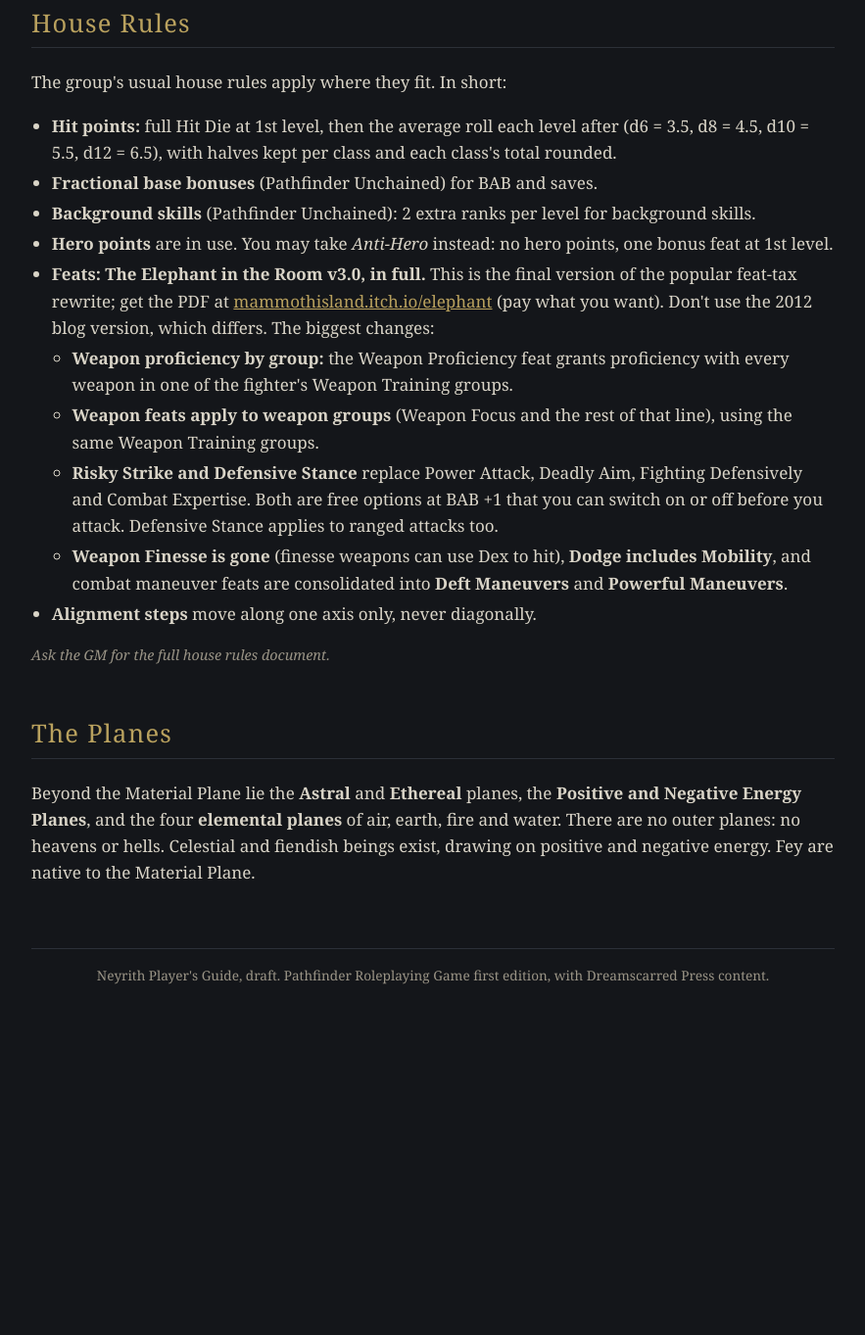
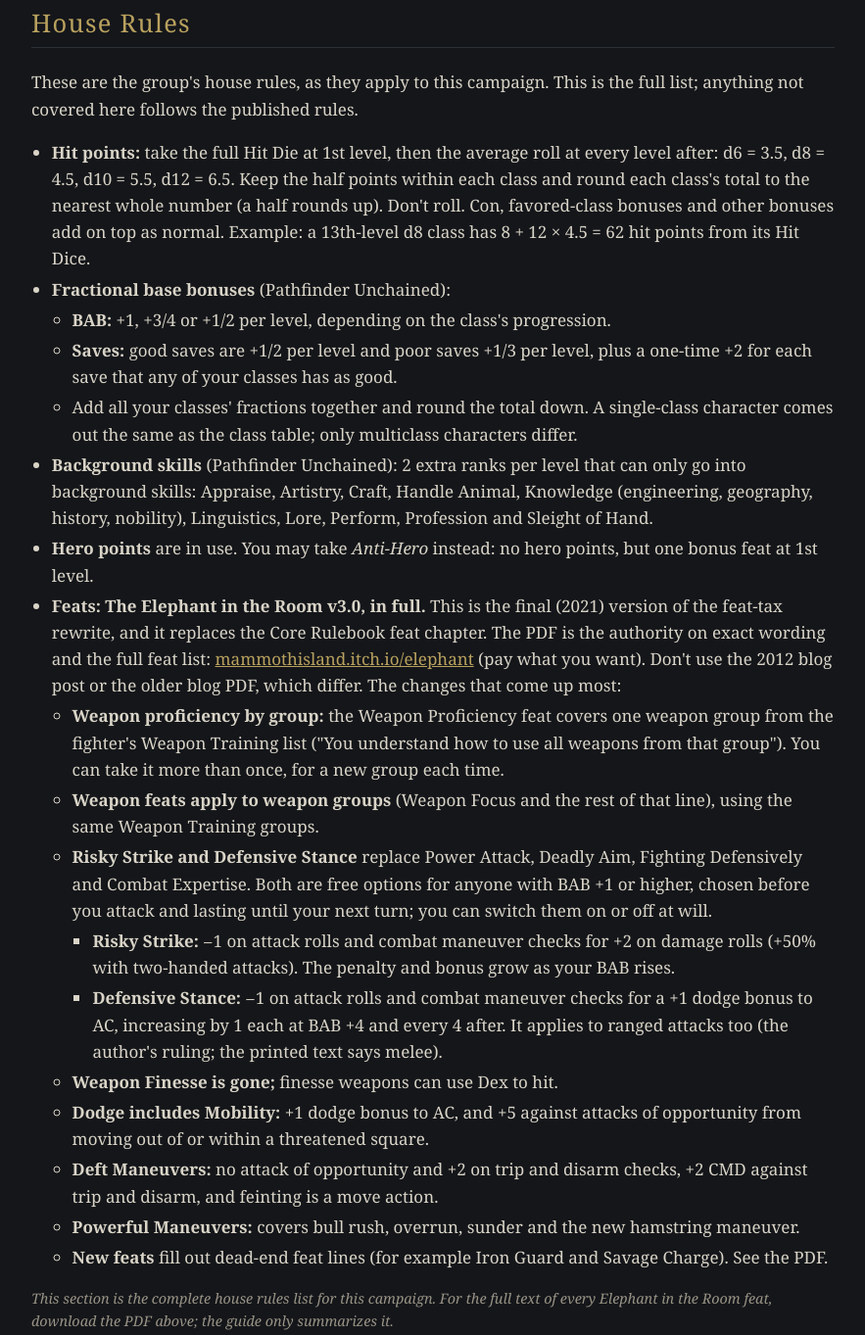
Before and after one commit to NoctuaeSophos/neyrith-players-guide, a plain HTML site: page index.html in a window 1280 px wide. Shown: the part 8115-9478 px from the top of the page at 98% size, without its empty margins (198-1081 px from the left). Before the commit the page ends 9202 px from the top, so only its background shows below. Drawn offline with Linux system fonts and the light colour scheme.

Commit message:
Guide: full house rules list in the guide; drop alignment steps (RAW)
Co-Authored-By: Claude Opus 5.5 <noreply@anthropic.com>

```diff
--- a/index.html
+++ b/index.html
@@ -257,23 +257,37 @@
 
 <section id="rules">
 <h2>House Rules</h2>
-<p>The group's usual house rules apply where they fit. In short:</p>
+<p>These are the group's house rules, as they apply to this campaign. This is the full list; anything not covered here follows the published rules.</p>
 <ul>
-  <li><strong>Hit points:</strong> full Hit Die at 1st level, then the average roll each level after (d6 = 3.5, d8 = 4.5, d10 = 5.5, d12 = 6.5), with halves kept per class and each class's total rounded.</li>
-  <li><strong>Fractional base bonuses</strong> (Pathfinder Unchained) for BAB and saves.</li>
-  <li><strong>Background skills</strong> (Pathfinder Unchained): 2 extra ranks per level for background skills.</li>
-  <li><strong>Hero points</strong> are in use. You may take <em>Anti-Hero</em> instead: no hero points, one bonus feat at 1st level.</li>
-  <li><strong>Feats: The Elephant in the Room v3.0, in full.</strong> This is the final version of the popular feat-tax rewrite; get the PDF at <a href="https://mammothisland.itch.io/elephant">mammothisland.itch.io/elephant</a> (pay what you want). Don't use the 2012 blog version, which differs. The biggest changes:
+  <li><strong>Hit points:</strong> take the full Hit Die at 1st level, then the average roll at every level after: d6 = 3.5, d8 = 4.5, d10 = 5.5, d12 = 6.5. Keep the half points within each class and round each class's total to the nearest whole number (a half rounds up). Don't roll. Con, favored-class bonuses and other bonuses add on top as normal. Example: a 13th-level d8 class has 8 + 12 &times; 4.5 = 62 hit points from its Hit Dice.</li>
+  <li><strong>Fractional base bonuses</strong> (Pathfinder Unchained):
     <ul>
-      <li><strong>Weapon proficiency by group:</strong> the Weapon Proficiency feat grants proficiency with every weapon in one of the fighter's Weapon Training groups.</li>
-      <li><strong>Weapon feats apply to weapon groups</strong> (Weapon Focus and the rest of that line), using the same Weapon Training groups.</li>
-      <li><strong>Risky Strike and Defensive Stance</strong> replace Power Attack, Deadly Aim, Fighting Defensively and Combat Expertise. Both are free options at BAB +1 that you can switch on or off before you attack. Defensive Stance applies to ranged attacks too.</li>
-      <li><strong>Weapon Finesse is gone</strong> (finesse weapons can use Dex to hit), <strong>Dodge includes Mobility</strong>, and combat maneuver feats are consolidated into <strong>Deft Maneuvers</strong> and <strong>Powerful Maneuvers</strong>.</li>
+      <li><strong>BAB:</strong> +1, +3/4 or +1/2 per level, depending on the class's progression.</li>
+      <li><strong>Saves:</strong> good saves are +1/2 per level and poor saves +1/3 per level, plus a one-time +2 for each save that any of your classes has as good.</li>
+      <li>Add all your classes' fractions together and round the total down. A single-class character comes out the same as the class table; only multiclass characters differ.</li>
     </ul>
   </li>
-  <li><strong>Alignment steps</strong> move along one axis only, never diagonally.</li>
+  <li><strong>Background skills</strong> (Pathfinder Unchained): 2 extra ranks per level that can only go into background skills: Appraise, Artistry, Craft, Handle Animal, Knowledge (engineering, geography, history, nobility), Linguistics, Lore, Perform, Profession and Sleight of Hand.</li>
+  <li><strong>Hero points</strong> are in use. You may take <em>Anti-Hero</em> instead: no hero points, but one bonus feat at 1st level.</li>
+  <li><strong>Feats: The Elephant in the Room v3.0, in full.</strong> This is the final (2021) version of the feat-tax rewrite, and it replaces the Core Rulebook feat chapter. The PDF is the authority on exact wording and the full feat list: <a href="https://mammothisland.itch.io/elephant">mammothisland.itch.io/elephant</a> (pay what you want). Don't use the 2012 blog post or the older blog PDF, which differ. The changes that come up most:
+    <ul>
+      <li><strong>Weapon proficiency by group:</strong> the Weapon Proficiency feat covers one weapon group from the fighter's Weapon Training list ("You understand how to use all weapons from that group"). You can take it more than once, for a new group each time.</li>
+      <li><strong>Weapon feats apply to weapon groups</strong> (Weapon Focus and the rest of that line), using the same Weapon Training groups.</li>
+      <li><strong>Risky Strike and Defensive Stance</strong> replace Power Attack, Deadly Aim, Fighting Defensively and Combat Expertise. Both are free options for anyone with BAB +1 or higher, chosen before you attack and lasting until your next turn; you can switch them on or off at will.
+        <ul>
+          <li><strong>Risky Strike:</strong> &minus;1 on attack rolls and combat maneuver checks for +2 on damage rolls (+50% with two-handed attacks). The penalty and bonus grow as your BAB rises.</li>
+          <li><strong>Defensive Stance:</strong> &minus;1 on attack rolls and combat maneuver checks for a +1 dodge bonus to AC, increasing by 1 each at BAB +4 and every 4 after. It applies to ranged attacks too (the author's ruling; the printed text says melee).</li>
+        </ul>
+      </li>
+      <li><strong>Weapon Finesse is gone;</strong> finesse weapons can use Dex to hit.</li>
+      <li><strong>Dodge includes Mobility:</strong> +1 dodge bonus to AC, and +5 against attacks of opportunity from moving out of or within a threatened square.</li>
+      <li><strong>Deft Maneuvers:</strong> no attack of opportunity and +2 on trip and disarm checks, +2 CMD against trip and disarm, and feinting is a move action.</li>
+      <li><strong>Powerful Maneuvers:</strong> covers bull rush, overrun, sunder and the new hamstring maneuver.</li>
+      <li><strong>New feats</strong> fill out dead-end feat lines (for example Iron Guard and Savage Charge). See the PDF.</li>
+    </ul>
+  </li>
 </ul>
-<p class="gm">Ask the GM for the full house rules document.</p>
+<p class="gm">This section is the complete house rules list for this campaign. For the full text of every Elephant in the Room feat, download the PDF above; the guide only summarizes it.</p>
 </section>
 
 <section id="cosmos">
```
